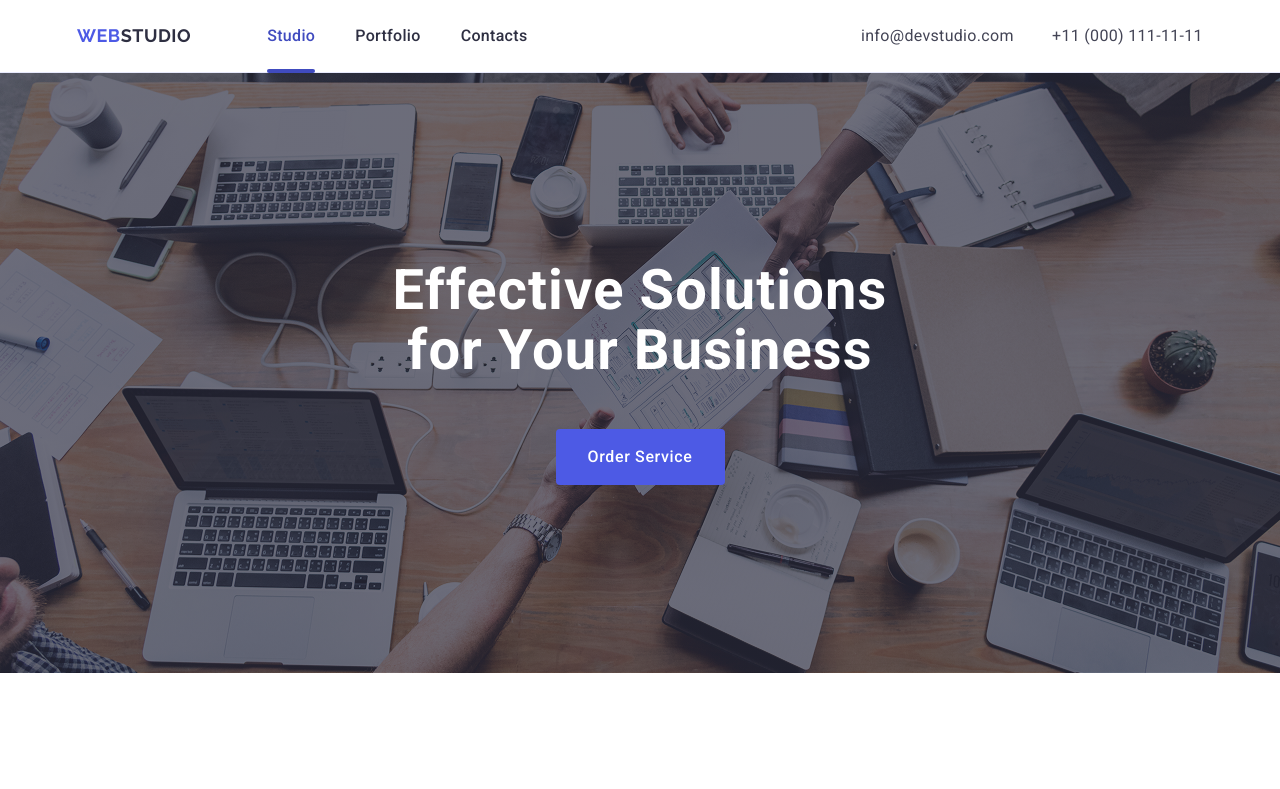
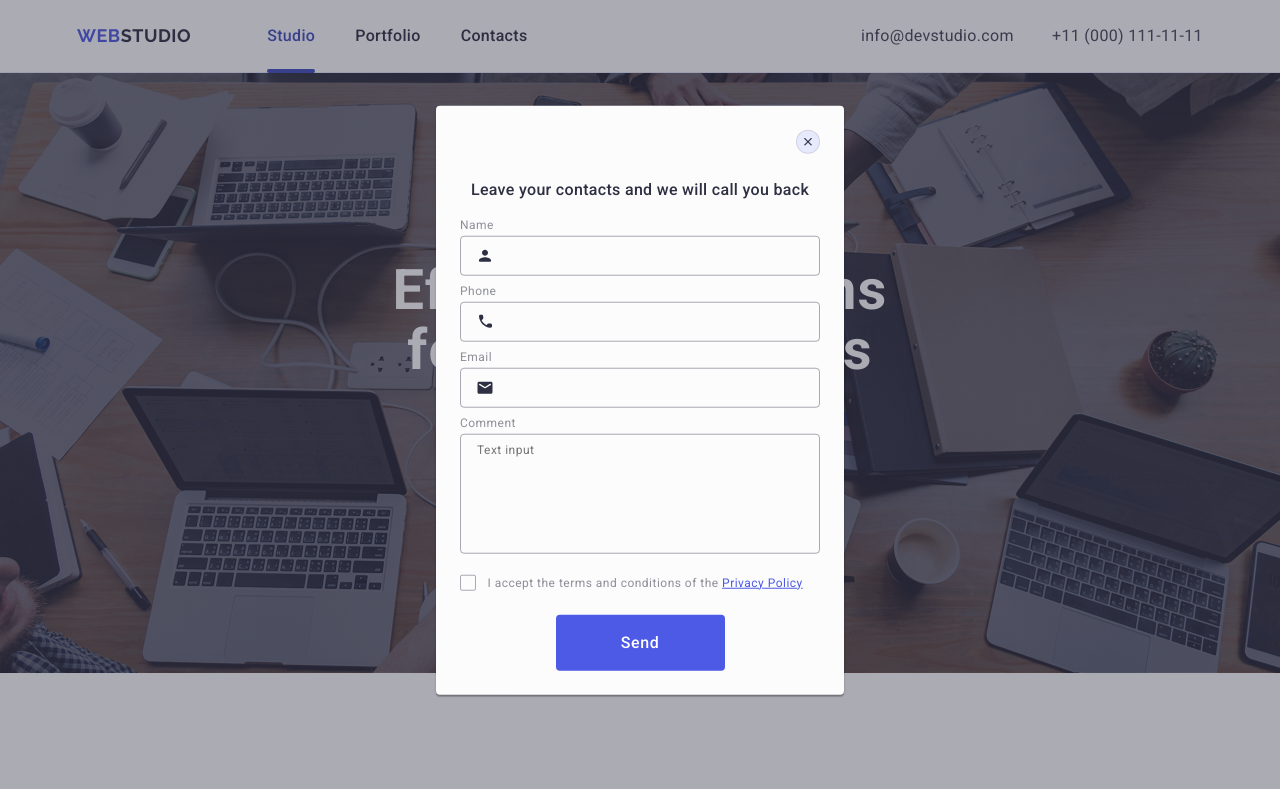
Before and after one commit to YehorStepanov/goit-markup-hw-06, a plain HTML site: page index.html in a window 1280 px wide. Shown: the top 789 px of the page. Drawn offline with nearby package versions, Linux system fonts and the light colour scheme.

Commit message:
add adaptation for modal

```diff
--- a/css/styles.css
+++ b/css/styles.css
@@ -780,6 +780,7 @@ address {
   width: 100%;
   height: 100%;
   z-index: 999;
+  overflow-y: auto;
   background-color: rgba(46, 47, 66, 0.4);
   opacity: 0;
   pointer-events: none;
@@ -798,12 +799,12 @@ address {
   transform: translate(-50%, -50%);
   position: absolute;
   border-radius: 4px;
-  width: 408px;
+  width: 288px;
   min-height: 584px;
   box-shadow: 0 1px 1px 0 rgba(0, 0, 0, 0.14), 0 1px 3px 0 rgba(0, 0, 0, 0.12),
     0 2px 1px 0 rgba(0, 0, 0, 0.2);
   background: #fcfcfc;
-  padding: 72px 24px 24px 24px;
+  padding: 71px 12px 25px 20px;
   transition: transform 250ms cubic-bezier(0.4, 0, 0.2, 1);
 }
 
@@ -866,6 +867,7 @@ address {
   color: #8e8f99;
   margin-bottom: 4px;
   display: block;
+  gap: 8px;
 }
 
 .form-group {
@@ -951,6 +953,9 @@ address {
 
 .check-icon {
 }
+.label-text {
+  display: inline;
+}
 .form-checkbox {
   width: 16px;
   height: 16px;
@@ -977,3 +982,12 @@ address {
   color: #4D5AE5;
   text-decoration: underline;
 }
+
+@media screen and (min-width: 768px) {
+  .modal {
+    width: 408px;
+    min-height: 584px;
+    padding: 72px 24px 24px 24px;
+  }
+
+}
--- a/index.html
+++ b/index.html
@@ -469,7 +469,7 @@
         </div>
       </div>
     </footer>
-    <div class="modal-overlay">
+    <div class="modal-overlay is-open">
       <div class="modal">
         <button class="modal-close" type="button">
           <svg class="modal-close-icon" width="8" height="8">
@@ -543,9 +543,10 @@
                   <use href="./images/icons.svg#icon-check"></use>
                 </svg>
               </span>
-              I accept the terms and conditions of the
-
-              <a class="form-link" href="#">Privacy Policy</a>
+              <span class="label-text">
+                I accept the terms and conditions of the
+                <a class="form-link" href="#">Privacy Policy</a>
+              </span>
             </label>
           </div>
           <button class="main-button" type="submit">Send</button>
```
